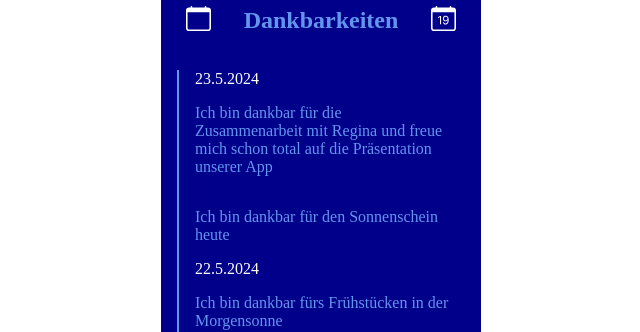
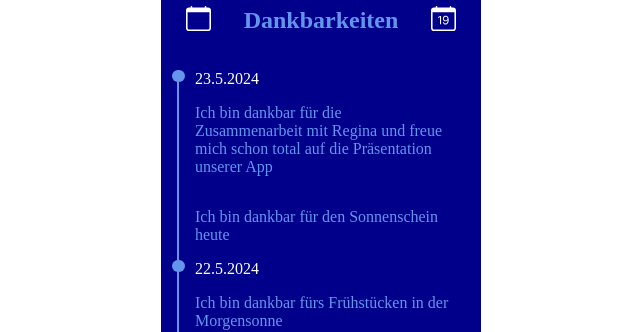
Before and after one commit to FlausenImKopf/glimmer, a Vue app: page /danktimeline in a window 1280 px wide. Shown: the part 159-491 px from the top of the page, without its empty margins (319-959 px from the left). Built offline with nearby package versions, Linux system fonts and the light colour scheme; what v-calendar would draw is missing.

Commit message:
issue 39 added timeline pointer

```diff
--- a/src/views/DankTimeLineView.vue
+++ b/src/views/DankTimeLineView.vue
@@ -198,4 +198,15 @@ h2 {
   color: white;
   padding-left: 1rem;
 }
+
+.datum::before {
+  content: ' ';
+  position: absolute;
+  left: -0.3rem;
+
+  width: 0.8rem;
+  height: 0.8rem;
+  background-color: Cornflowerblue;
+  border-radius: 50%;
+}
 </style>
```
